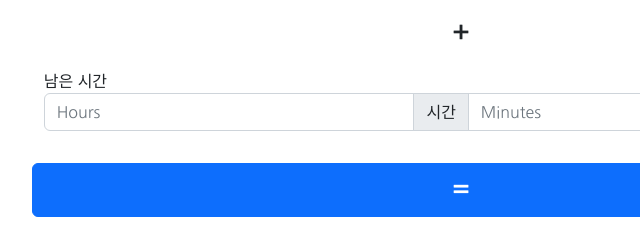
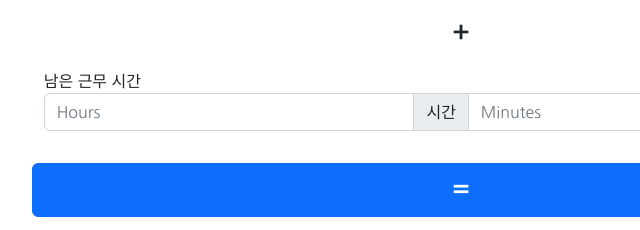
Before and after one commit to Luvdduk/cal-OffWork, a plain HTML site: page index.html in a window 1280 px wide. Shown: the part 420-650 px from the top of the page, 179-819 px from the left. Drawn offline with nearby package versions, Linux system fonts and the light colour scheme.

Commit message:
남은 근무 시간으로 변경

```diff
--- a/index.html
+++ b/index.html
@@ -83,7 +83,7 @@
                             </div>
                             <div class="row mb-3">
                                 <div class="col">
-                                    <label for="hour">남은 시간</label>
+                                    <label for="hour">남은 근무 시간</label>
                                     <div class="input-group mb-3">
                                         <input type="number" class="form-control" placeholder="Hours" aria-label="Hours" name="" id="left_hour">
                                         <span class="input-group-text">시간</span>
```
